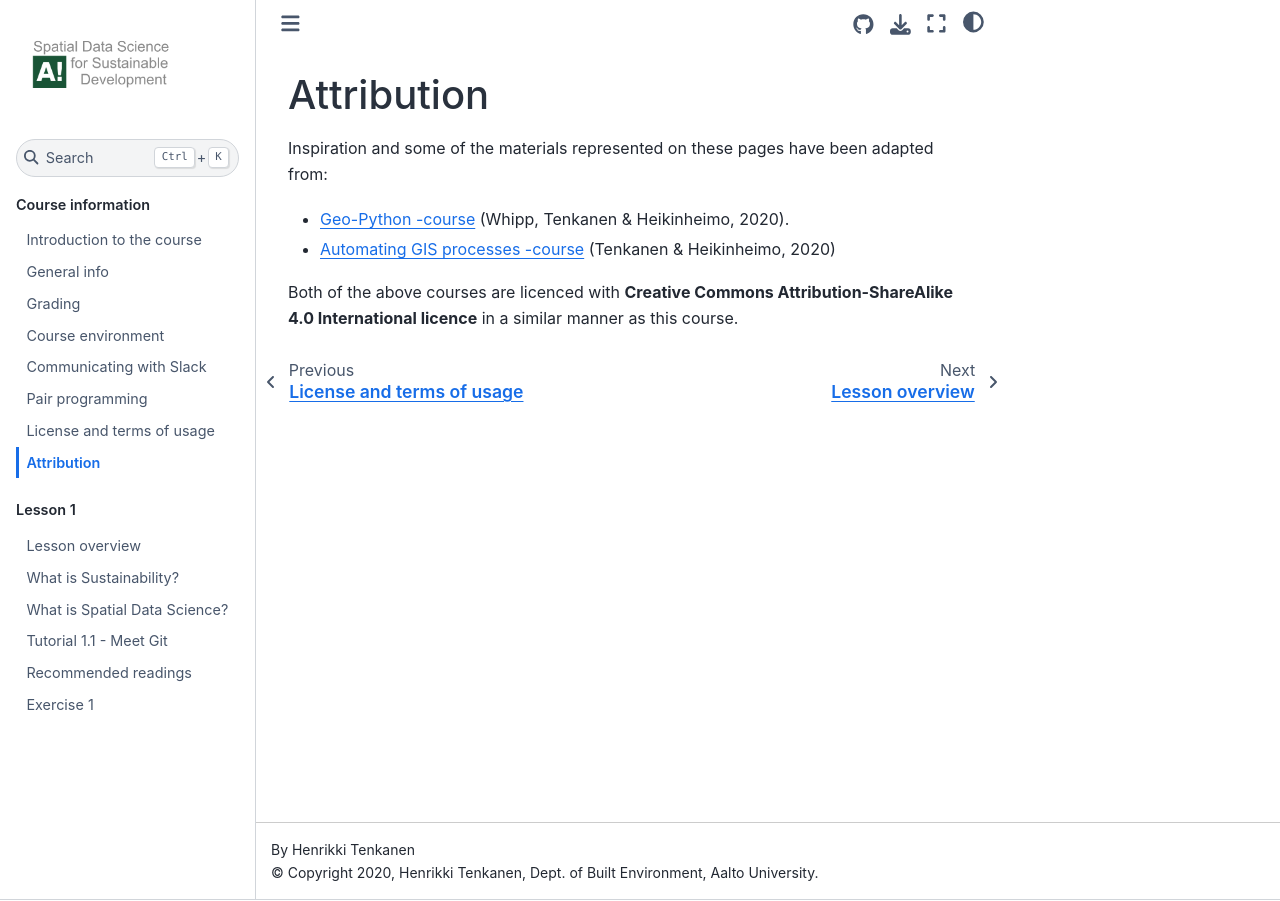
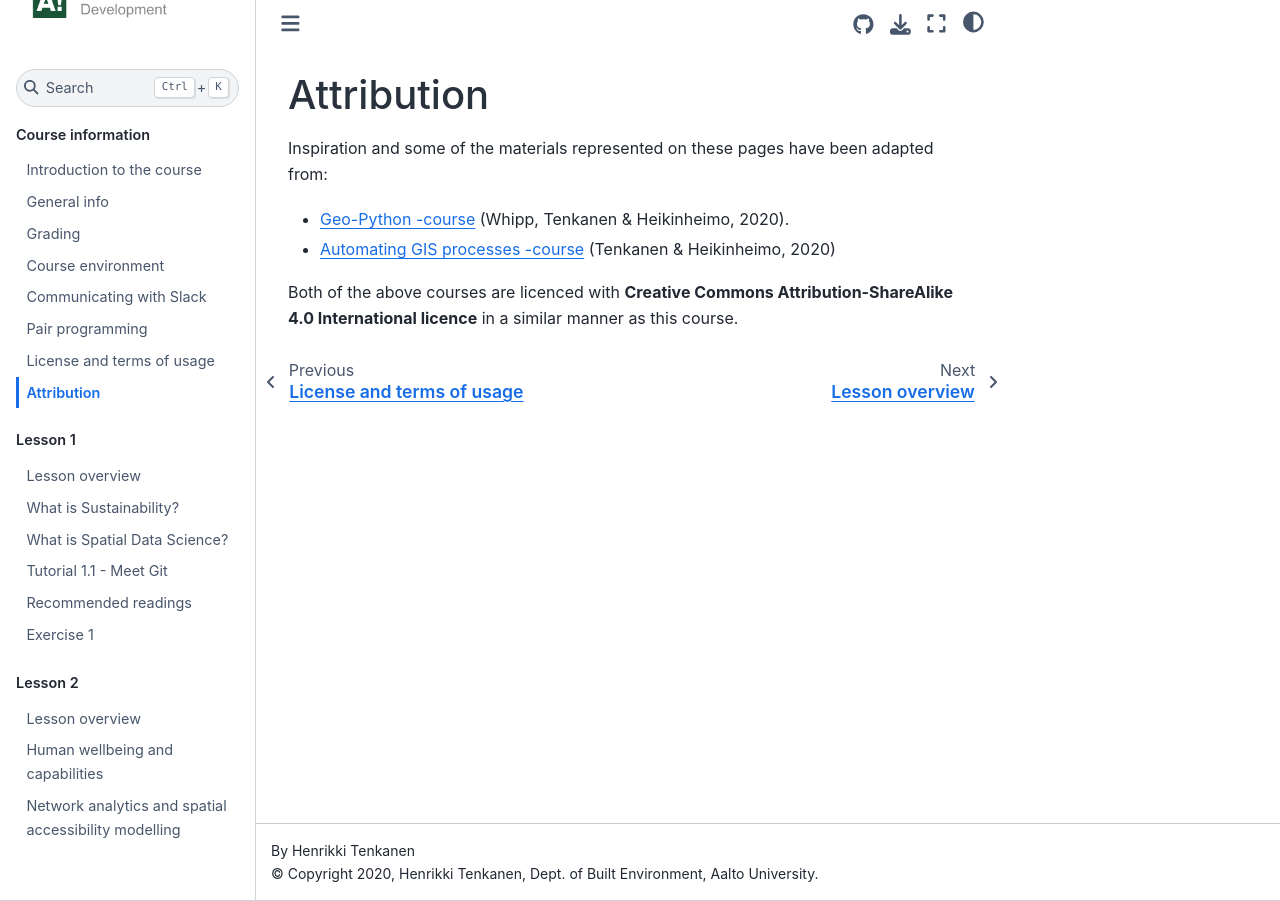
Before and after one commit to AaltoGIS/Sustainability-GIS, a Sphinx documentation site: the page built from source/course-info/attribution.rst, in a window 1280 px wide. Built offline with Sphinx 7.4.7 and the Sphinx Book theme 1.1.4, drawn with Linux system fonts in a browser that asks for light colours; pages that are not in the unit, such as notebooks, are missing from menus.

Commit message:
Initial commit.

```diff
--- /dev/null
+++ b/source/lessons/L2/lesson-overview.rst
@@ -0,0 +1,15 @@
+Lesson overview
+===============
+
+The second week of this course will be dedicated to various introductions. We will learn about:
+
+- :doc:`Human wellbeing and capabilities. <wellbeing-capabilities>`
+- :doc:`Network analytics and spatial accessibility modelling. <network-analytics-accessibility>`
+- :doc:`Tutorial: Spatial accessibility modelling <git-basics>`
+
+Lesson videos
+-------------
+
+Lesson videos will be added here after the session.
+
+To ensure the privacy of participating students of online sessions, the videos will not be made publicly available in 2021.
--- /dev/null
+++ b/source/lessons/L2/network-analytics-accessibility.rst
@@ -0,0 +1,6 @@
+Network analytics and spatial accessibility modelling
+=====================================================
+
+.. raw:: html
+
+    <iframe src="https://docs.google.com/presentation/d/e/2PACX-1vRcWPiDVoC5dK_QQY2dHQX_KJ37vzhFR7z9NNedu58UWhdtK2nktTfuPDCFLe6JhPAVdHZcPZGMFFdd/embed?start=false&loop=false&delayms=3000" frameborder="0" width="720" height="420" allowfullscreen="true" mozallowfullscreen="true" webkitallowfullscreen="true"></iframe>
--- /dev/null
+++ b/source/lessons/L2/wellbeing-capabilities.rst
@@ -0,0 +1,6 @@
+Human wellbeing and capabilities
+================================
+
+.. raw:: html
+
+    <iframe src="https://docs.google.com/presentation/d/e/2PACX-1vQsFS4q6pr8ZJ7nc_NHGHLrPR2dR-737pkLYHcaMAEUWyBCTV39wPitevGQiy3pksA4zup2SFVs5Ec_/embed?start=false&loop=false&delayms=3000" frameborder="0" width="720" height="420" allowfullscreen="true" mozallowfullscreen="true" webkitallowfullscreen="true"></iframe>
```
Also changed, not shown: source/index.rst (+10 -0 lines).
